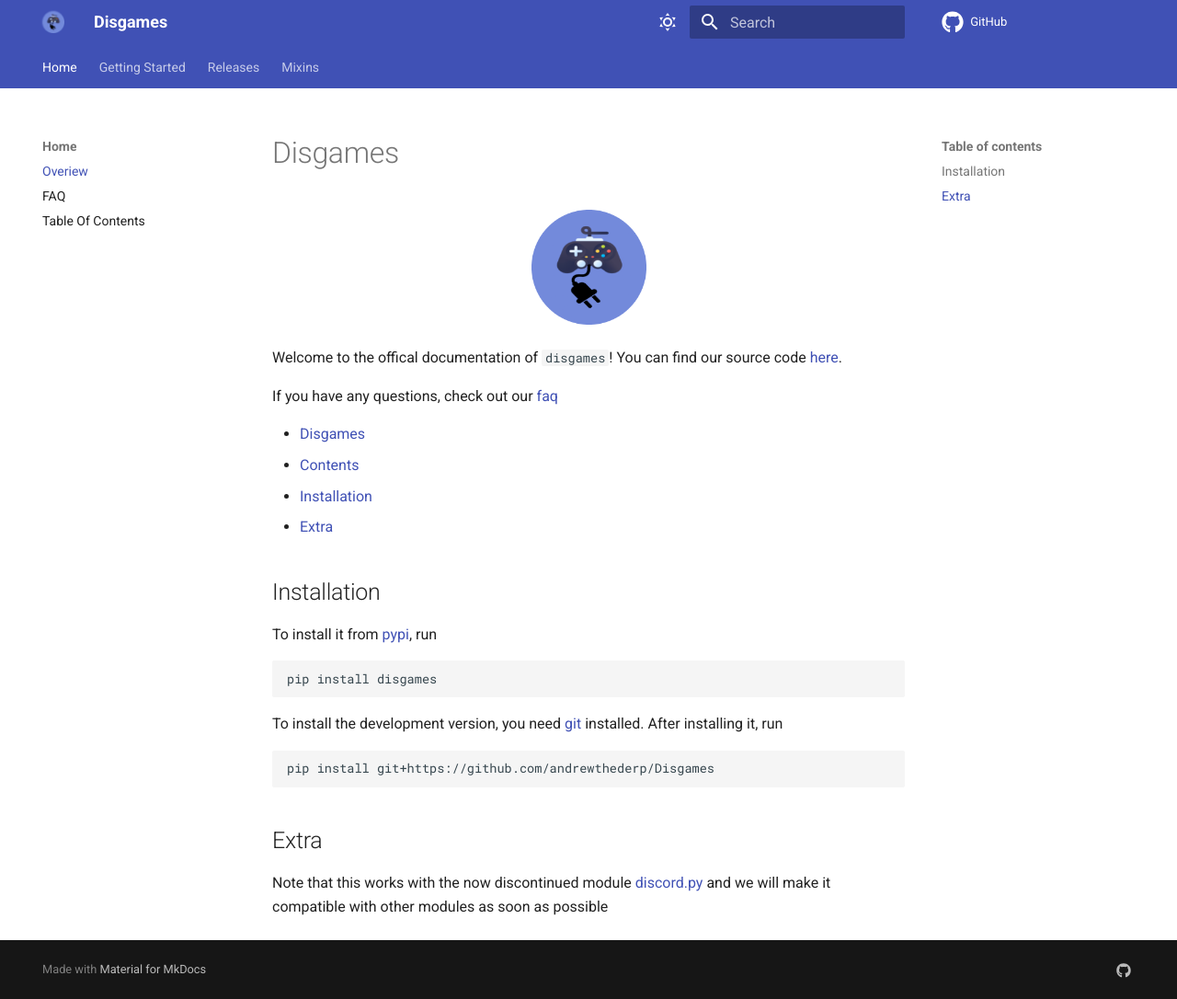
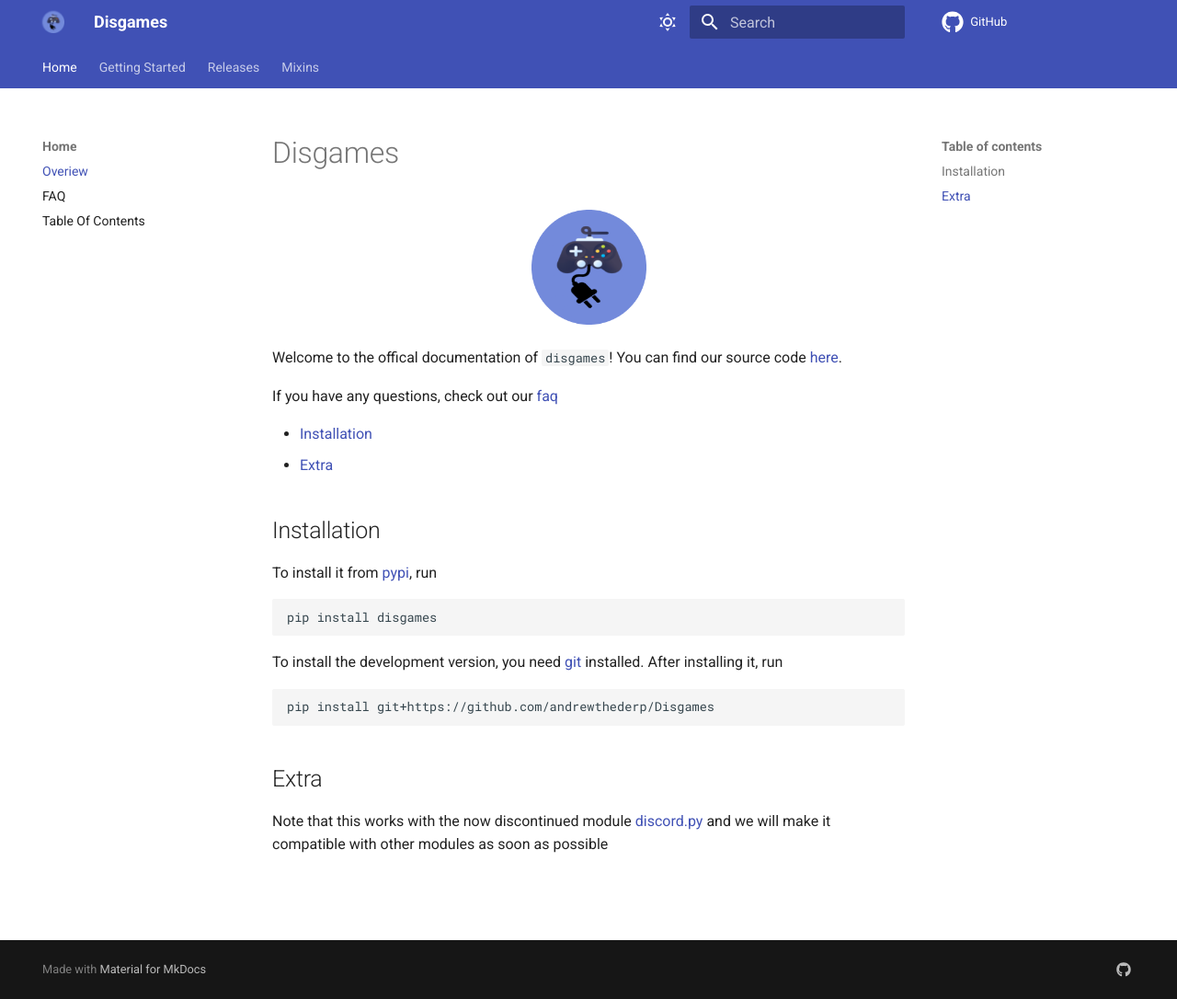
Before and after one commit to andrewthederp/Disgames, an MkDocs documentation site: the page built from docs/index.md, in a window 1280 px wide and 1086 px high. Shown: the whole window at 92% size. Built offline with MkDocs 1.6.1 and Material for MkDocs 9.7.7, drawn with Linux system fonts in a browser that asks for light colours; comment, search, counter and statistics services are not loaded.

Commit message:
Fix unknow header

```diff
--- a/docs/index.md
+++ b/docs/index.md
@@ -7,10 +7,8 @@
 
 If you have any questions, check out our [faq](./faq.md)
 
-- [Disgames](#disgames)
-  - [Contents](#contents)
-  - [Installation](#installation)
-  - [Extra](#extra)
+- [Installation](#installation)
+- [Extra](#extra)
 
 ## Installation
 
```
